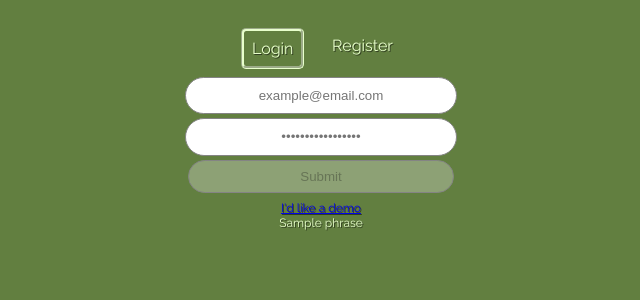
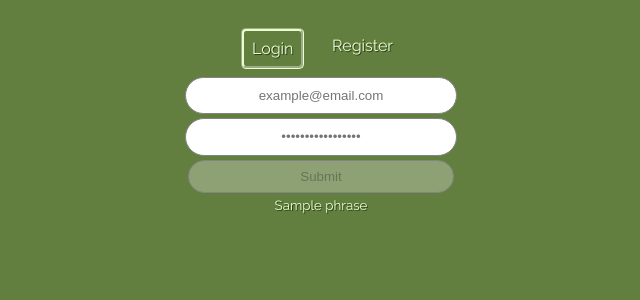
Before and after one commit to LiterallyElvis/ScrelpDjango, a Django app: template templates/home.html in a window 1280 px wide. Shown: the part 333-633 px from the top of the page, without its empty margins (319-959 px from the left). Run offline with Django 3.2, Linux system fonts and the light colour scheme; the template is opened without the code that fills it: most values are stand-ins (such as "Sample title", 1, 10 or a date in 2020); some libraries are stand-ins or nearby versions.

Commit message:
Demo link now only appears if demo available.

```diff
--- a/static/css/home.css
+++ b/static/css/home.css
@@ -60,11 +60,11 @@ p{
 
 #demo-launch{
     font-size: .75em;
+    color: #313F20;
     font-family: 'Raleway', sans-serif;
 }
 
 #demo-launch:visited{
-    color: #313F20;
     text-shadow: none;
 }
 
--- a/templates/home.html
+++ b/templates/home.html
@@ -75,7 +75,10 @@
                     </div>
                     <p><input id="login-button" class="parameters" type="submit" disabled></p>
                 </form>
-                <a href="#" id="demo-launch">I'd like a demo</a><br><sup id="demo-launch"> {{ phrase }}</sup>
+                {% if demo_available %}
+                <a href="#" id="demo-launch">I'd like a demo</a><br>
+                {% endif %}
+                <sup id="demo-phrase">{{ phrase }}</sup>
             </div>
         </div>
         {% endif %}
```
